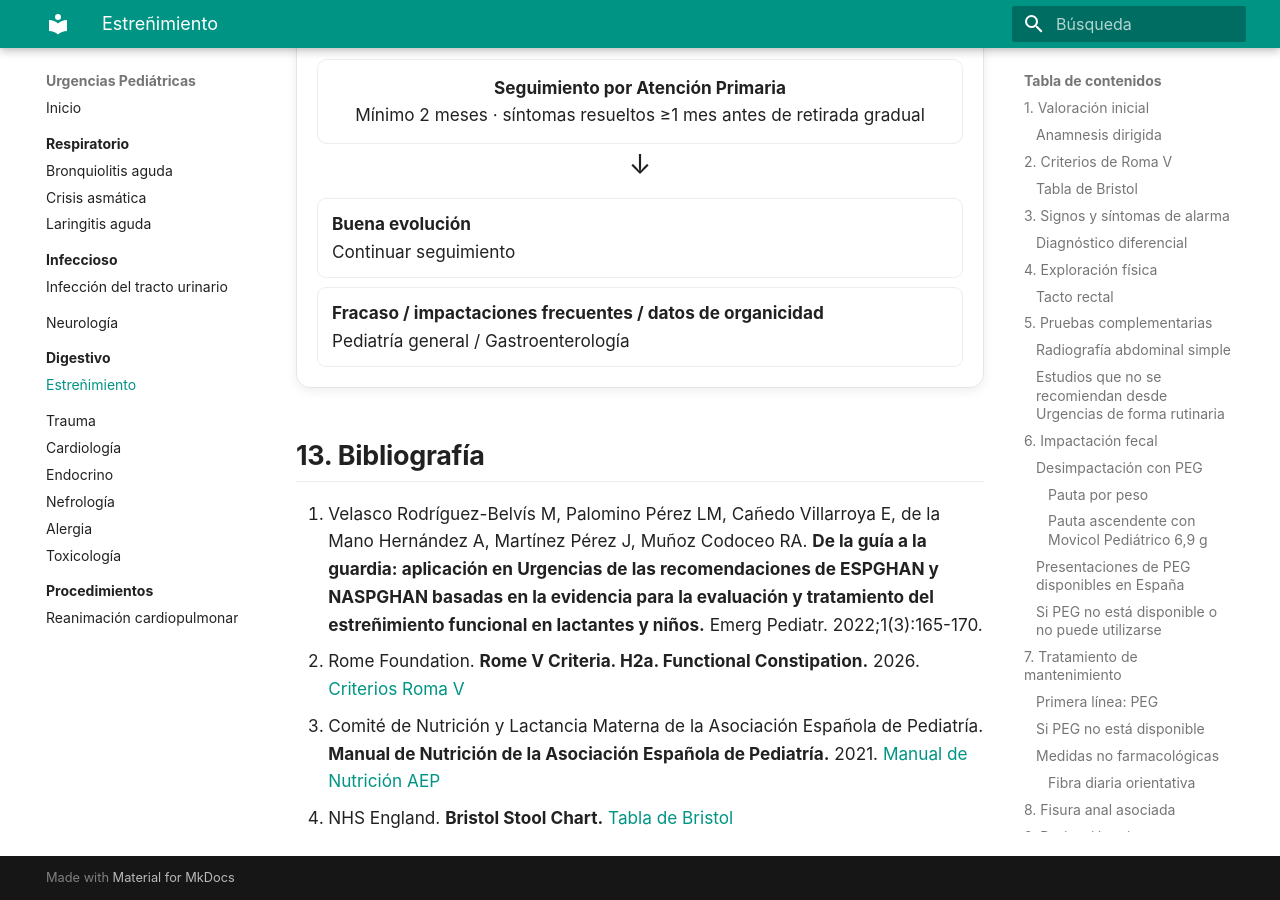
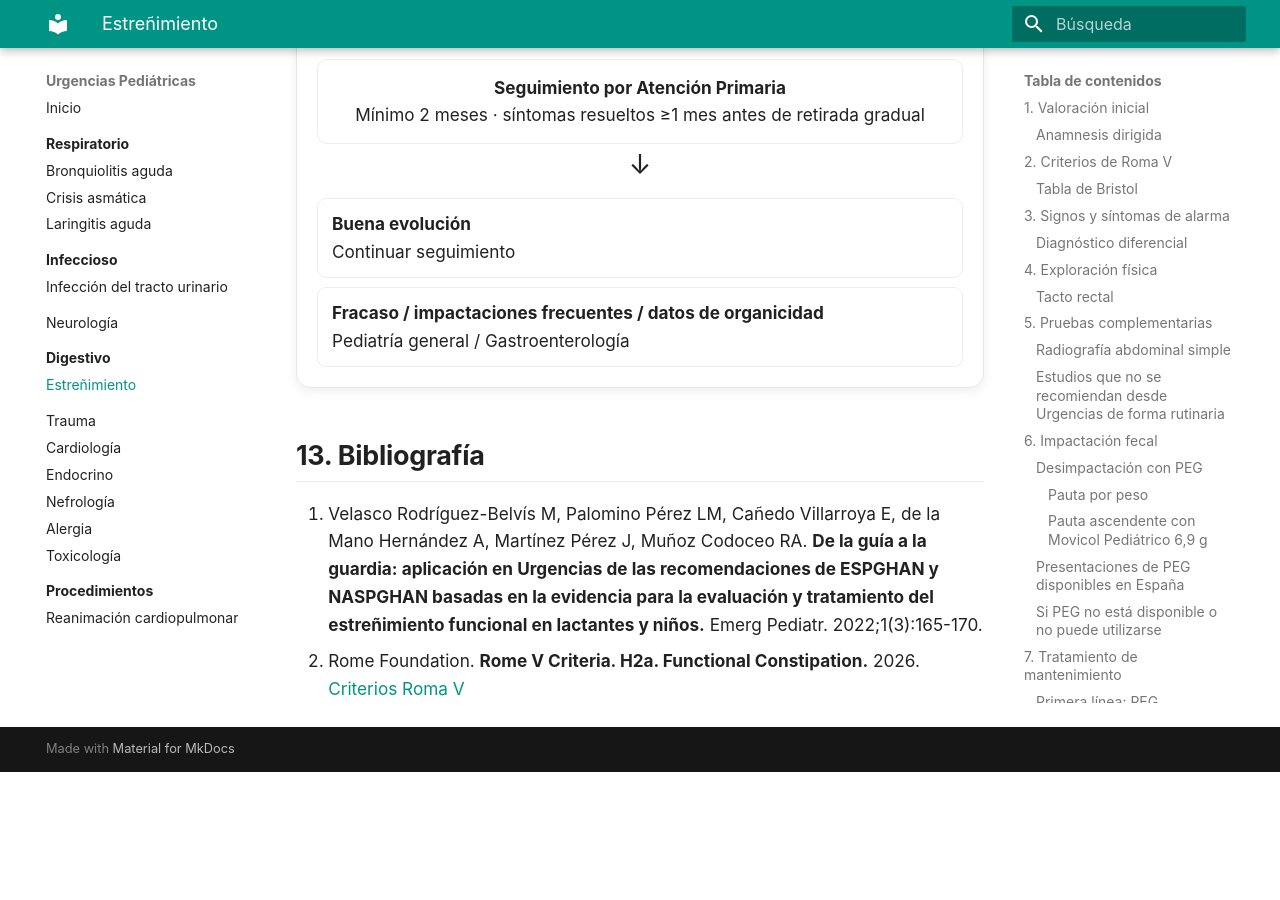
Before and after one commit to gonzaloares/urgencias-pediatricas, an MkDocs documentation site: the page built from docs/digestivo/estrenimiento.md, in a window 1280 px wide and 900 px high, scrolled down 13320 px. Built offline with MkDocs 1.6.1 and Material for MkDocs 9.7.7, drawn with Linux system fonts in a browser that asks for light colours; after the commit the page ends 14092 px from its top, so only the background shows below that.

Commit message:
Update bibliography by removing two references
Removed references to the AEP Nutrition Manual and the Bristol Stool Chart from the bibliography.

```diff
--- a/docs/digestivo/estrenimiento.md
+++ b/docs/digestivo/estrenimiento.md
@@ -407,5 +407,3 @@ En el estreñimiento funcional sin signos de alarma ni complicaciones:
 
 1. Velasco Rodríguez-Belvís M, Palomino Pérez LM, Cañedo Villarroya E, de la Mano Hernández A, Martínez Pérez J, Muñoz Codoceo RA. **De la guía a la guardia: aplicación en Urgencias de las recomendaciones de ESPGHAN y NASPGHAN basadas en la evidencia para la evaluación y tratamiento del estreñimiento funcional en lactantes y niños.** Emerg Pediatr. 2022;1(3):165-170.
 2. Rome Foundation. **Rome V Criteria. H2a. Functional Constipation.** 2026. [Criterios Roma V](https://theromefoundation.org/rome-v-criteria/)
-3. Comité de Nutrición y Lactancia Materna de la Asociación Española de Pediatría. **Manual de Nutrición de la Asociación Española de Pediatría.** 2021. [Manual de Nutrición AEP](https://www.aeped.es/sites/default/files/documentos/manual-de-nutricion-aep-2021.pdf)
-4. NHS England. **Bristol Stool Chart.** [Tabla de Bristol](https://www.england.nhs.uk/wp-content/uploads/2023/07/Bristol-stool-chart-for-people-with-a-learning-disability-print-version.pdf)
```
